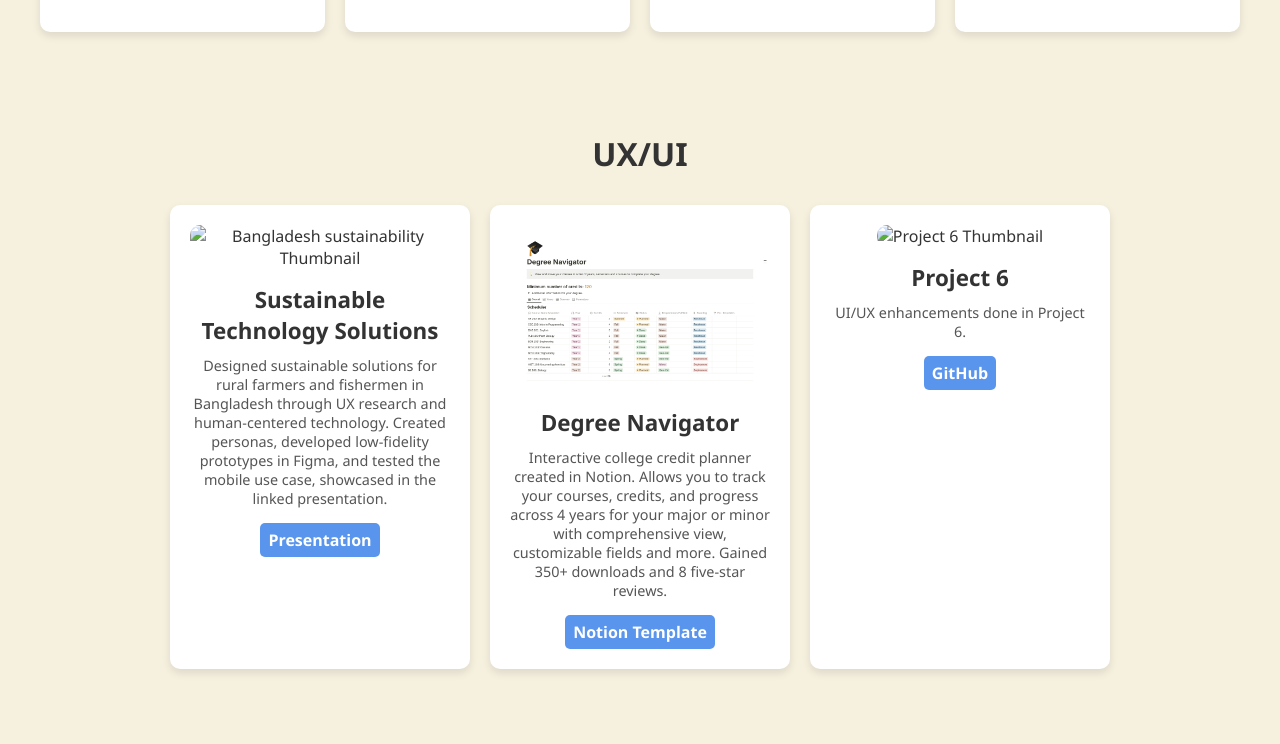
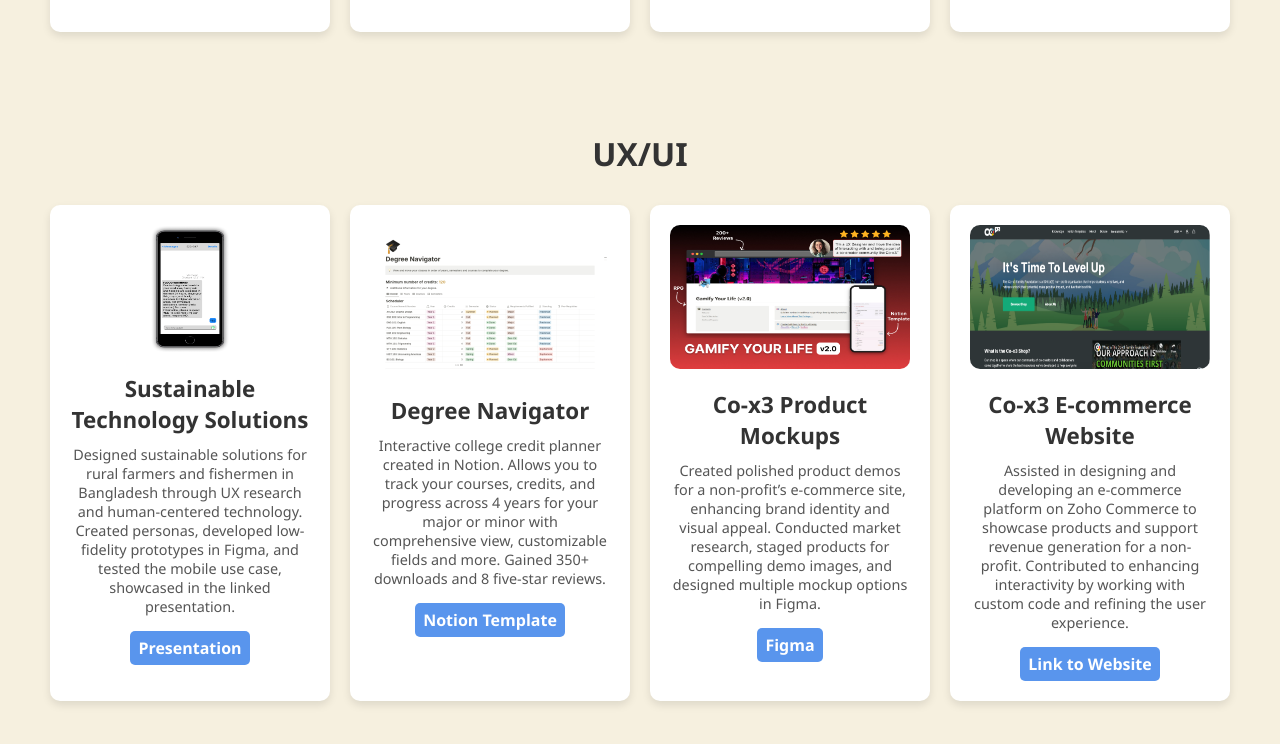
Before and after one commit to Saikeertanagubbala/portfolio-website, a website: page src/pages/projects.html in a window 1280 px wide. Shown: the part 536-1280 px from the top of the page. Drawn offline with Linux system fonts and the light colour scheme.

Commit message:
added more projects

```diff
--- a/src/pages/projects.html
+++ b/src/pages/projects.html
@@ -53,7 +53,7 @@
             <h2>UX/UI</h2>
             <div class="projects-grid">
                 <div class="project-item">
-                    <img src="sustainability.png" alt="Bangladesh sustainability Thumbnail">
+                    <img src="Sustainable.png" style="width:5em; height:8em;" alt="Bangladesh sustainability Thumbnail">
                     <h3>Sustainable Technology Solutions</h3>
                     <p>Designed sustainable solutions for rural farmers and fishermen in Bangladesh through UX research and human-centered technology. Created personas, developed low-fidelity prototypes in Figma, and tested the mobile use case, showcased in the linked presentation.</p>
                     <a href="Final Presentation.pdf" target="_blank">Presentation</a>
@@ -65,10 +65,16 @@
                     <a href="https://kgubbala.notion.site/Degree-Navigator-15d01a3e6800800884f9e86cea0d125d?pvs=4" target="_blank">Notion Template</a>
                 </div>
                 <div class="project-item">
-                    <img src="path/to/thumbnail6.jpg" alt="Project 6 Thumbnail">
-                    <h3>Project 6</h3>
-                    <p>UI/UX enhancements done in Project 6.</p>
-                    <a href="https://github.com/yourprofile/project6" target="_blank">GitHub</a>
+                    <img src="Cox3 mockup.jpg" style="width:15em; height:9em;" alt="Mockup">
+                    <h3>Co-x3 Product Mockups</h3>
+                    <p>Created polished product demos for a non-profit’s e-commerce site, enhancing brand identity and visual appeal. Conducted market research, staged products for compelling demo images, and designed multiple mockup options in Figma.</p>
+                    <a href="https://www.figma.com/design/A51bcSYu5AVwh0SaaIO2Cl/Design-Ideas?node-id=0-1&t=SznbBGgSlKm2r5wX-1" target="_blank">Figma</a>
+                </div>
+                <div class="project-item">
+                    <img src="e-commerce.png" style="width:15em; height:9em;" alt="e-commerce thumbnail">
+                    <h3>Co-x3 E-commerce Website</h3>
+                    <p>Assisted in designing and developing an e-commerce platform on Zoho Commerce to showcase products and support revenue generation for a non-profit. Contributed to enhancing interactivity by working with custom code and refining the user experience.</p>
+                    <a href="https://shop.x3.family/" target="_blank">Link to Website</a>
                 </div>
             </div>
         </section>
--- a/src/styles/projects.css
+++ b/src/styles/projects.css
@@ -34,7 +34,7 @@
 }
 
 .projects-section {
-    padding: 50px 20px;
+    padding: 50px 50px;
     background-color: #F6F0DF;
     text-align: center;
 }
```
Also changed, not shown: src/pages/Cox3 mockup.jpg (added), src/pages/Sustainable.png (added), src/pages/e-commerce.png (added).
